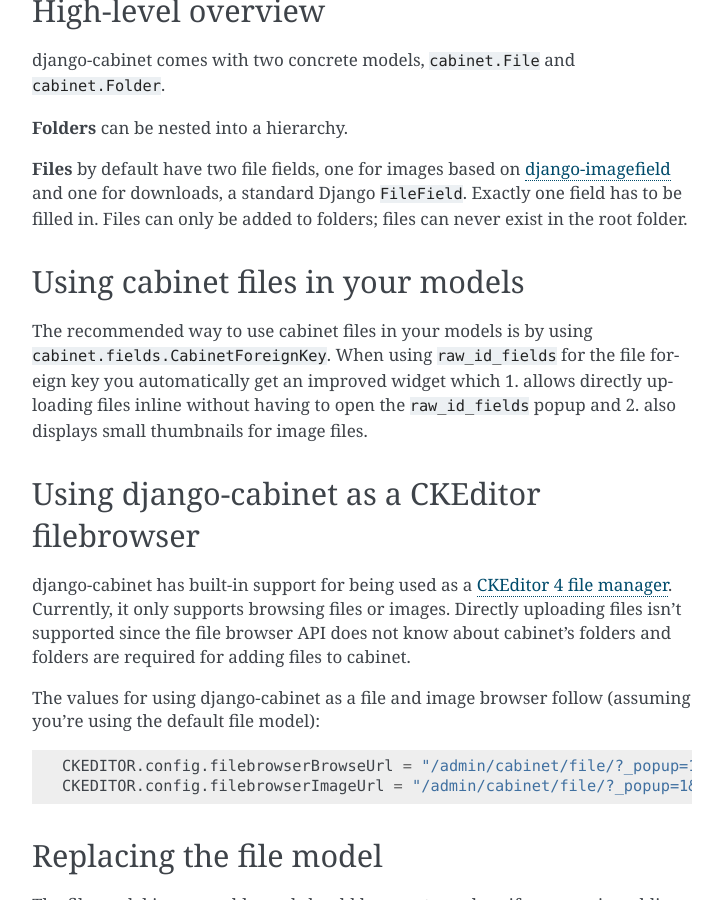
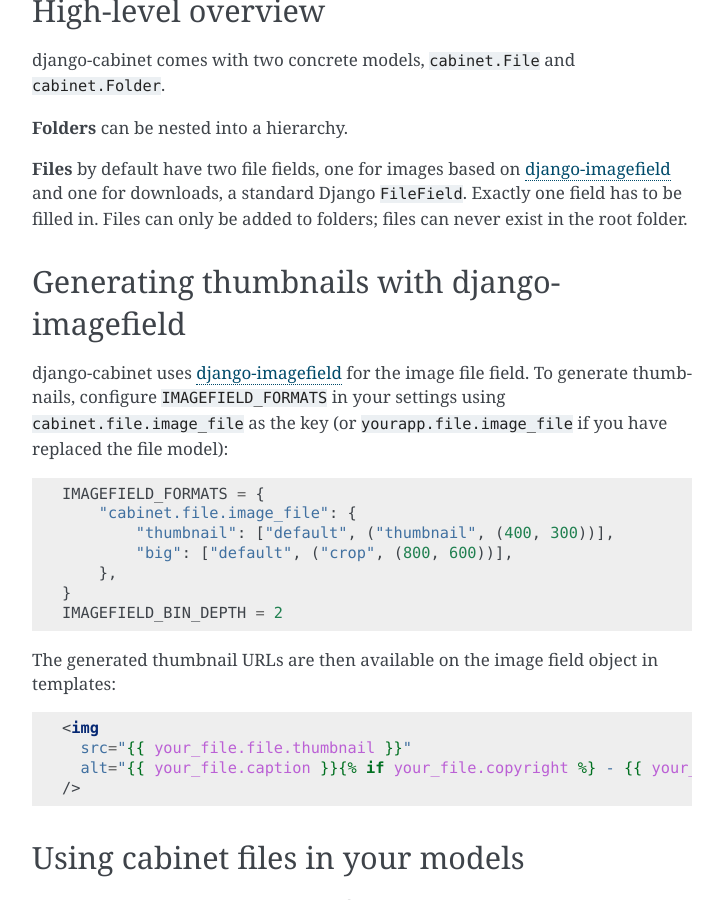
Before and after one commit to feincms/django-cabinet, a Sphinx documentation site: the page built from docs/index.rst, in a window 1280 px wide and 900 px high, scrolled down 2475 px. Shown: the whole window, without its empty margins (388-1111 px from the left). Built offline with Sphinx 7.4.7, drawn with Linux system fonts in a browser that asks for light colours; some of the changed text lies outside the part shown.

Commit message:
Fix #29: Document imagefield usage

```diff
--- a/docs/index.rst
+++ b/docs/index.rst
@@ -50,6 +50,35 @@
 django-imagefield_ and one for downloads, a standard Django
 ``FileField``. Exactly one field has to be filled in. Files can only be
 added to folders; files can never exist in the root folder.
+
+
+Generating thumbnails with django-imagefield
+============================================
+
+django-cabinet uses django-imagefield_ for the image file field. To
+generate thumbnails, configure ``IMAGEFIELD_FORMATS`` in your settings
+using ``cabinet.file.image_file`` as the key (or
+``yourapp.file.image_file`` if you have replaced the file model):
+
+.. code-block:: python
+
+    IMAGEFIELD_FORMATS = {
+        "cabinet.file.image_file": {
+            "thumbnail": ["default", ("thumbnail", (400, 300))],
+            "big": ["default", ("crop", (800, 600))],
+        },
+    }
+    IMAGEFIELD_BIN_DEPTH = 2
+
+The generated thumbnail URLs are then available on the image field
+object in templates:
+
+.. code-block:: html+django
+
+    <img
+      src="{{ your_file.file.thumbnail }}"
+      alt="{{ your_file.caption }}{% if your_file.copyright %} - {{ your_file.copyright }}{% endif %}"
+    />
 
 
 Using cabinet files in your models
```
